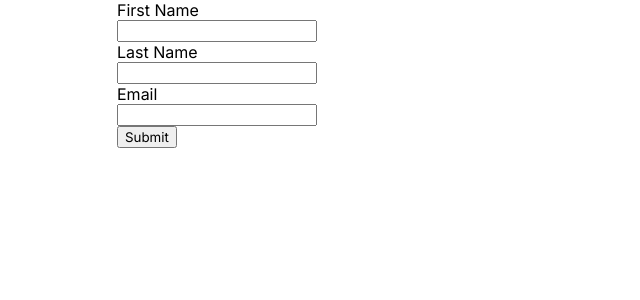
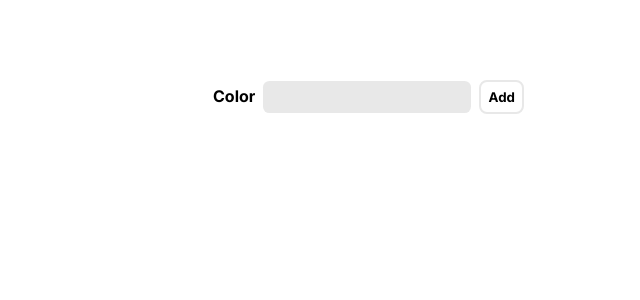
Before and after one commit to caceresrene/core-primerreact, a React (Create React App) app: page / in a window 1280 px wide. Shown: the top 300 px of the page, without its empty margins (267-907 px from the left). Built offline with nearby package versions, Linux system fonts and the light colour scheme.

Commit message:
practica generador de caja

```diff
--- a/package.json
+++ b/package.json
@@ -9,6 +9,7 @@
     "react": "^18.1.0",
     "react-dom": "^18.1.0",
     "react-scripts": "5.0.1",
+    "styled-components": "^5.3.5",
     "web-vitals": "^2.1.4"
   },
   "scripts": {
--- a/src/App.css
+++ b/src/App.css
@@ -1,16 +1,17 @@
 @import url('https://fonts.googleapis.com/css2?family=Inter:wght@100;200;300;400;500;600;700;800;900&display=swap');
-
 * {
 	font-family: 'Inter', sans-serif;
 	margin: 0;
 }
-
 .container {
-	max-width: 32rem;
+	max-width: 20rem;
 	margin: auto;
+	margin-top: 4rem;
+	padding: 1rem;
+	/* background-color: gray; */
 }
 
-.card {
+/* .card {
 	text-align: center;
 	margin: 1em auto;
 }
@@ -37,4 +38,4 @@
 .flex-col {
 	display: flex;
 	flex-direction: column;
-}
+} */
--- a/src/App.jsx
+++ b/src/App.jsx
@@ -1,10 +1,10 @@
 import './App.css';
-import FormReducer from './components/FormReducer';
+import GeneradorDeCaja from './components/GeneradorDeCaja';
 
 function App() {
 	return (
 		<main className='container'>
-			<FormReducer />
+			<GeneradorDeCaja />
 		</main>
 	);
 }
--- /dev/null
+++ b/src/components/ColorBlock.jsx
@@ -0,0 +1,15 @@
+import React from 'react';
+import styled from 'styled-components';
+
+const StyledBlock = styled.div`
+	background-color: ${(props) => props.color};
+	height: 6rem;
+	width: 6rem;
+  border-radius: 0.5rem;
+`;
+
+const ColorBlock = ({color}) => {
+	return <StyledBlock color={color}></StyledBlock>;
+};
+
+export default ColorBlock;
--- /dev/null
+++ b/src/components/GeneradorDeCaja.jsx
@@ -0,0 +1,27 @@
+import { useState } from 'react';
+import styled from 'styled-components';
+import ColorBlock from './ColorBlock';
+import NavColor from './NavColor';
+
+const StyledSection = styled.section`
+	margin-top: 1rem;
+	display: grid;
+	grid-template-columns: repeat(3, minmax(0, 1fr));
+	gap: 1rem;
+`;
+
+const GeneradorDeCaja = () => {
+	const [colors, setColors] = useState([]);
+	return (
+		<>
+			<NavColor setColors={setColors} />
+			<StyledSection>
+				{colors.map((color, index) => (
+					<ColorBlock color={color} key={index} />
+				))}
+			</StyledSection>
+		</>
+	);
+};
+
+export default GeneradorDeCaja;
--- /dev/null
+++ b/src/components/NavColor.jsx
@@ -0,0 +1,58 @@
+import { useState } from 'react';
+import styled from 'styled-components';
+
+const StyledInput = styled.input`
+	border: none;
+	background-color: #e8e8e8;
+	padding: 0.5rem;
+	border-radius: 0.4rem;
+	margin-left: 0.5rem;
+	margin-right: 0.5rem;
+`;
+
+const StyledButton = styled.button`
+	padding: 0.45rem;
+	background-color: white;
+	border-style: solid;
+	border-color: #e8e8e8;
+	border-radius: 0.5rem;
+	font-weight: bold;
+	transition: all 0.3s ease;
+	&:hover {
+		background-color: #e8e8e8;
+		cursor: pointer;
+	}
+`;
+
+const StyledForm = styled.form`
+	font-weight: bold;
+`;
+
+const NavColor = ({ setColors }) => {
+	const [newColor, setNewColor] = useState('');
+
+	const handleSubmit = (e) => {
+		e.preventDefault();
+		if (newColor) {
+			// verificar que el color no sea ''
+			setColors((prev) => [...prev, newColor]);
+			setNewColor('');
+		}
+	};
+
+	return (
+		<StyledForm onSubmit={handleSubmit}>
+			<label htmlFor='color'>Color</label>
+			<StyledInput
+				type='text'
+				name='color'
+				id='color'
+				value={newColor}
+				onChange={(e) => setNewColor(e.target.value)}
+			/>
+			<StyledButton>Add</StyledButton>
+		</StyledForm>
+	);
+};
+
+export default NavColor;
```
Also changed, not shown: 1 other file (tests, documents, lock files or other folders).
